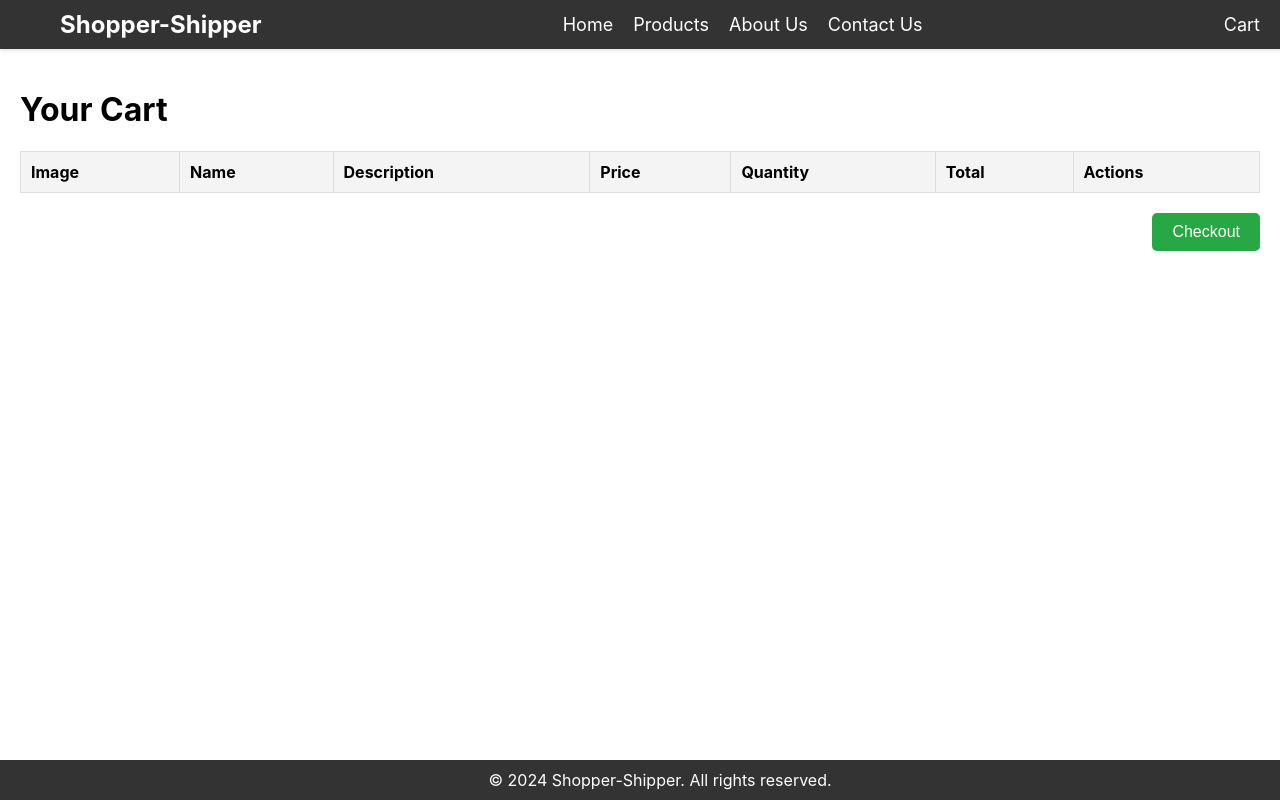
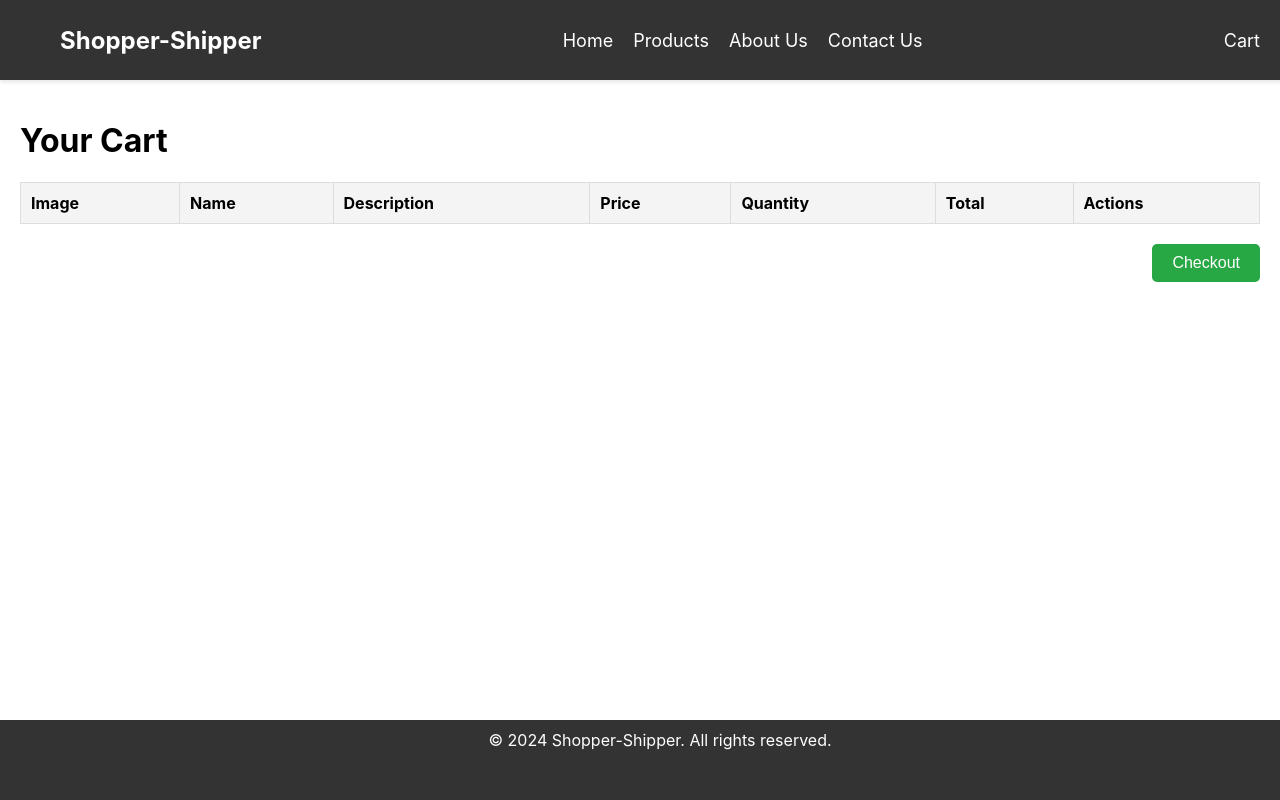
Before and after one commit to Biyushstha/Ecommerce_Biyush_Shrestha, a React (Create React App) app in the folder shopper-shipper/: page /cart in a window 1280 px wide. Shown: the top 800 px of the page. Built offline with nearby package versions, Linux system fonts and the light colour scheme.

Commit message:
height for footer and herader
added height in footer and header

```diff
--- a/shopper-shipper/src/components/Footer.css
+++ b/shopper-shipper/src/components/Footer.css
@@ -8,6 +8,7 @@
     position: fixed;
     bottom: 0;
     width: 100%;
+    height: 60px;
   }
 
   .footer p {
--- a/shopper-shipper/src/components/Header.css
+++ b/shopper-shipper/src/components/Header.css
@@ -8,6 +8,7 @@
     justify-content: center; /* Center everything horizontally */
     position: relative;
     box-shadow: 0 2px 4px rgba(0, 0, 0, 0.1);
+    height: 60px;
   }
 
   .header-content {
```
